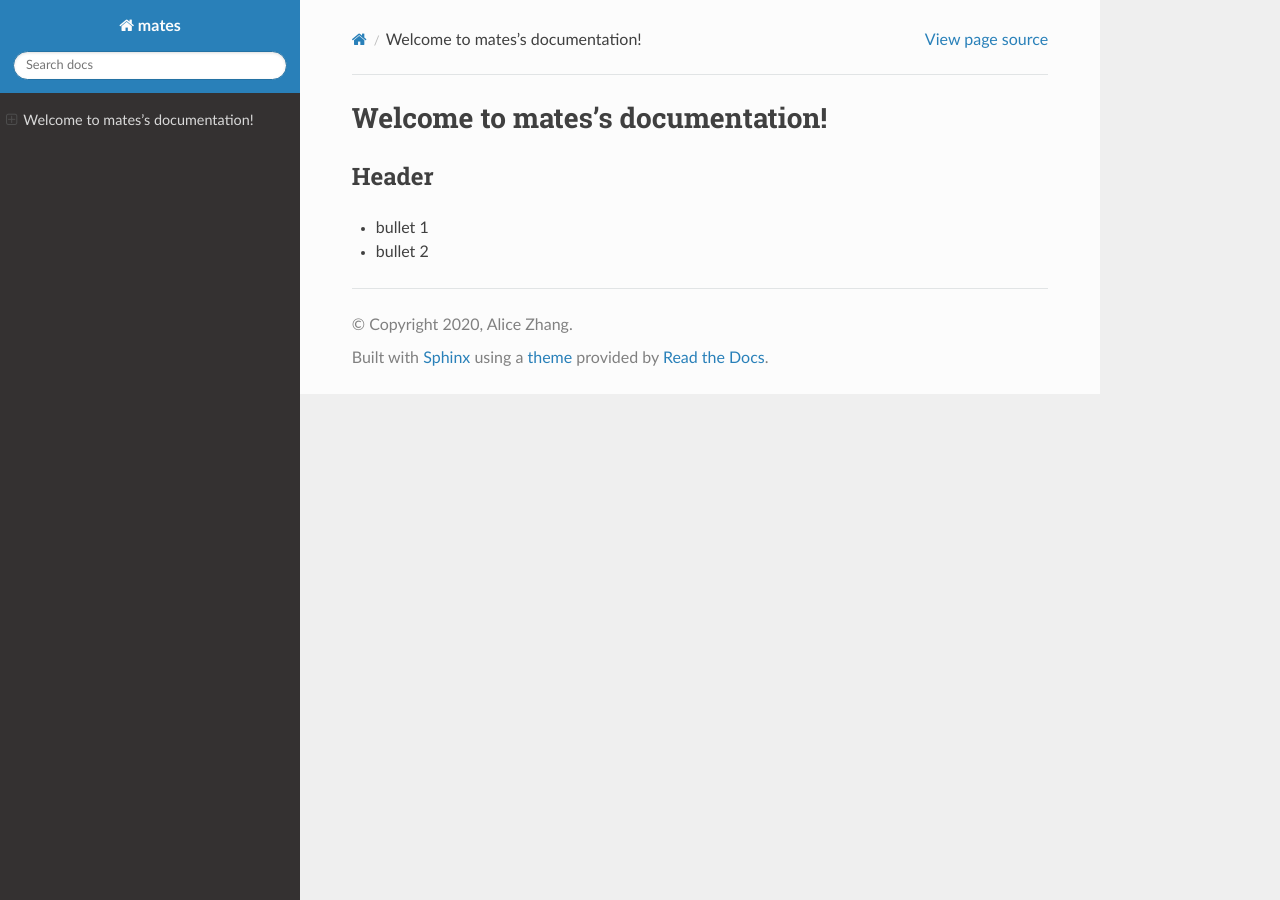
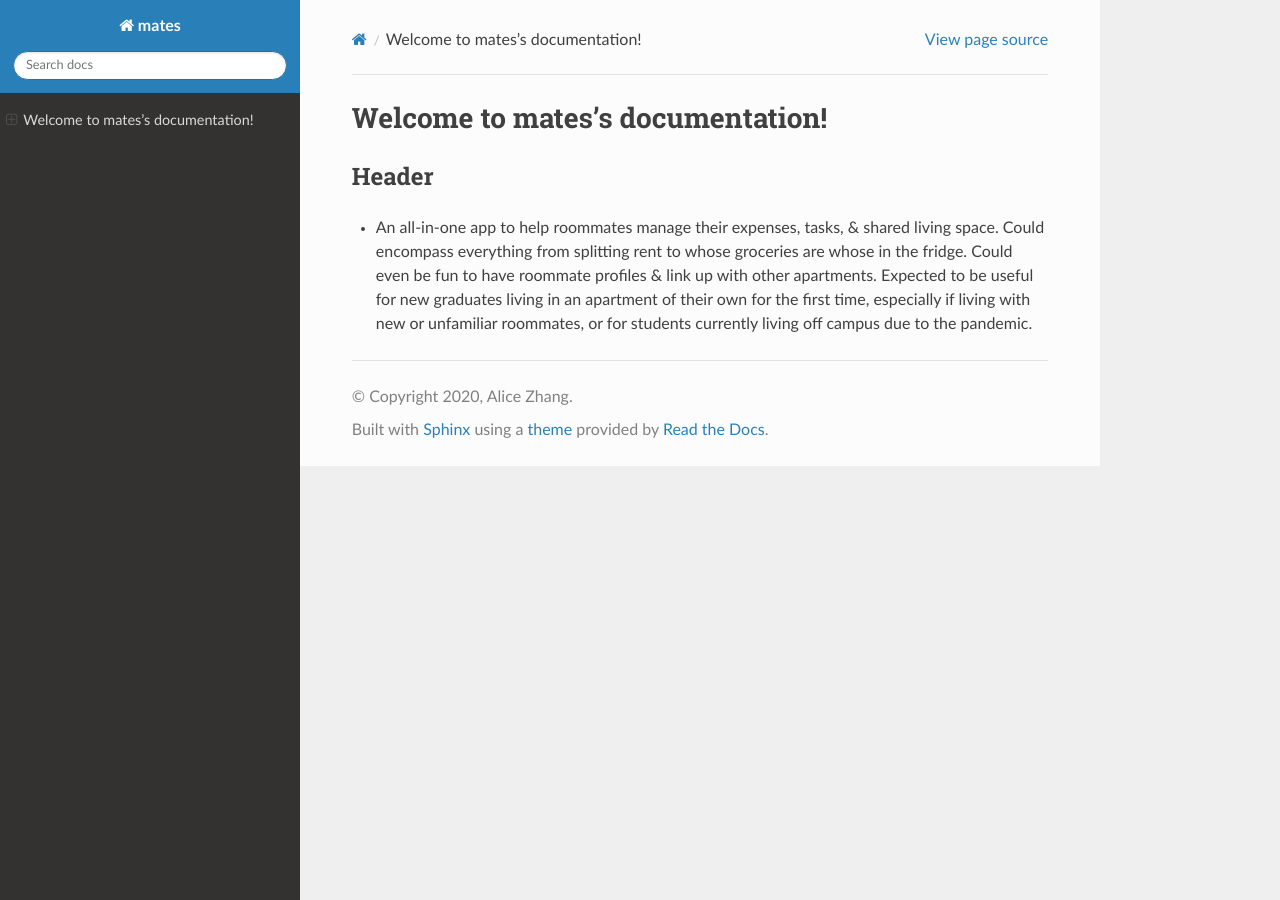
Before and after one commit to alice-zhang/COMS4995, a Sphinx documentation site: the page built from docs/index.md, in a window 1280 px wide. Built offline with Sphinx 7.4.7 and the Read the Docs theme 2.0.0, drawn with Linux system fonts in a browser that asks for light colours.

Commit message:
Updates documentation

```diff
--- a/docs/index.md
+++ b/docs/index.md
@@ -2,5 +2,4 @@
 
 ## Header
 
-- bullet 1
-- bullet 2
+- An all-in-one app to help roommates manage their expenses, tasks, & shared living space. Could encompass everything from splitting rent to whose groceries are whose in the fridge. Could even be fun to have roommate profiles & link up with other apartments. Expected to be useful for new graduates living in an apartment of their own for the first time, especially if living with new or unfamiliar roommates, or for students currently living off campus due to the pandemic.
```
